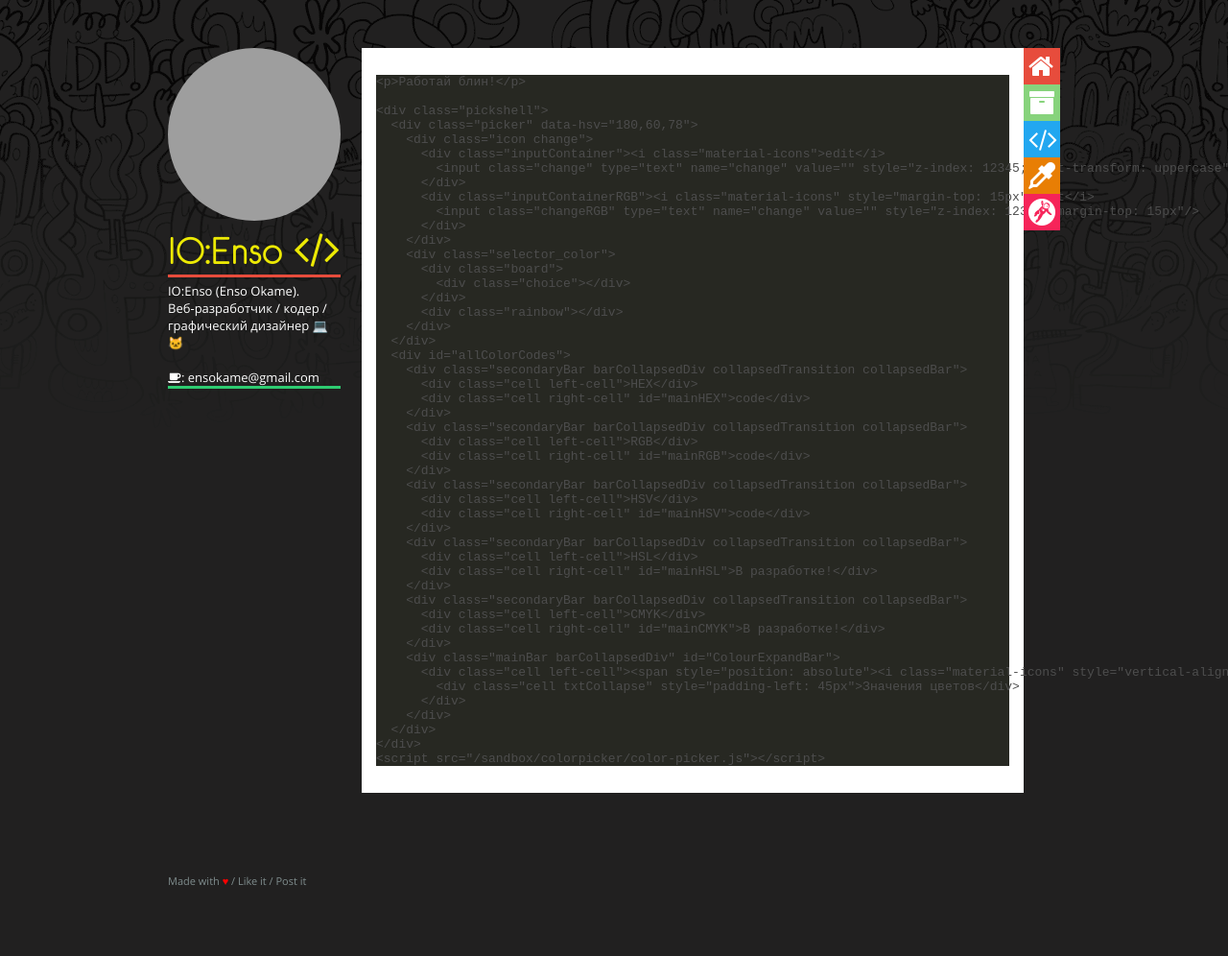
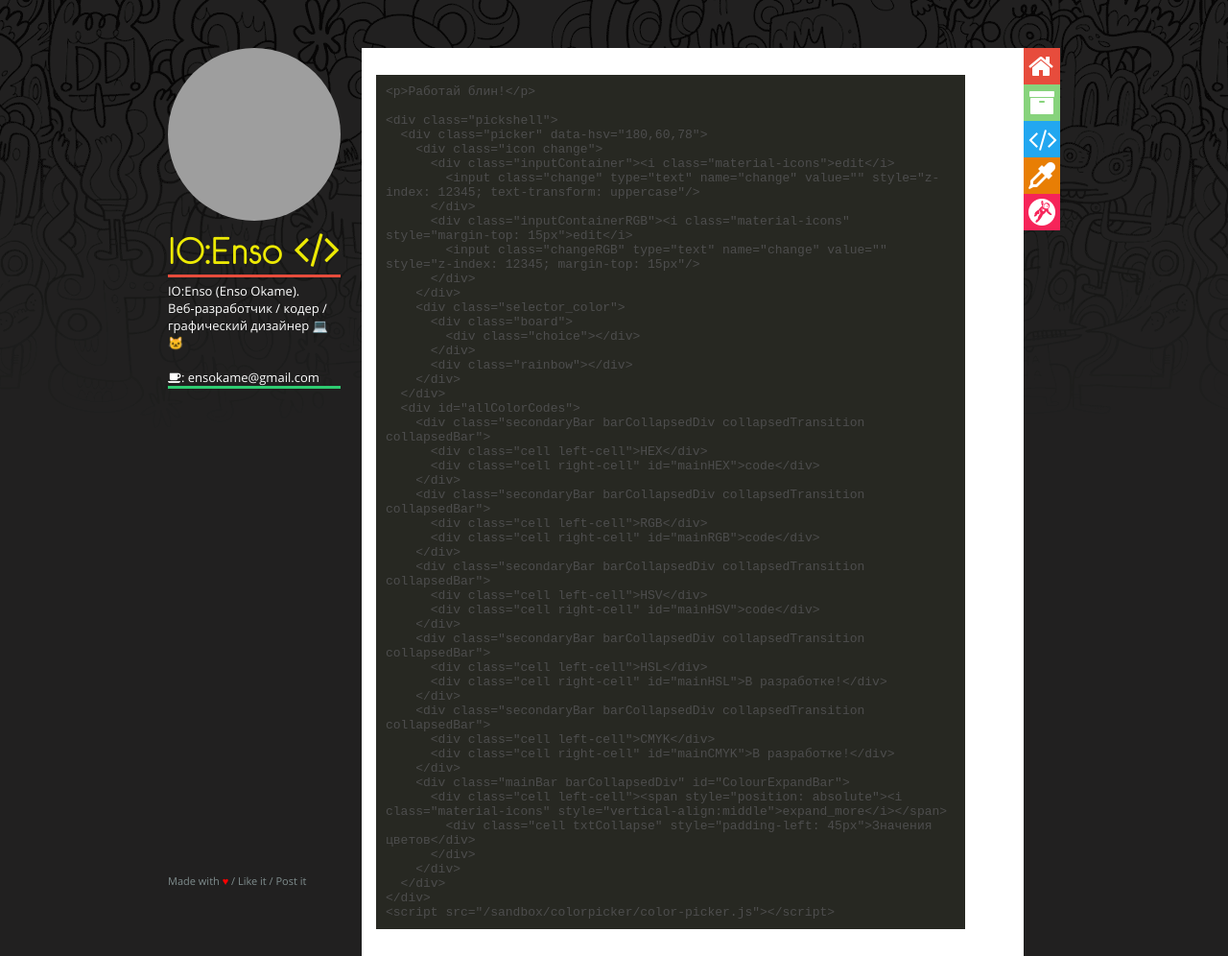
Before and after one commit to IOEnso/ioenso.github.io, a Jekyll site: the page built from pages/colorpicker.md, in a window 1280 px wide and 996 px high. Shown: the whole window at 96% size. Built offline with Jekyll 4.4.1, drawn with Linux system fonts in a browser that asks for light colours; grey boxes are pictures that could not be loaded.

Commit message:
Update main.css

```diff
--- a/assets/css/main.css
+++ b/assets/css/main.css
@@ -108,7 +108,13 @@
   padding: 3px;
   border-radius: 5px;
 }*/
-
+pre {width:90%;padding:10px;
+     white-space: pre-wrap;
+     white-space: -moz-pre-wrap;
+     white-space: -pre-wrap;
+     white-space: -o-pre-wrap;
+     word-wrap: break-word;
+}
 /*pre {
   padding:8px 15px;
   background: rgba(0,0,0,0.2);
```
